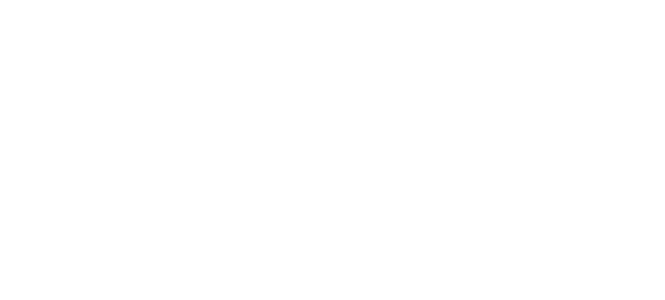
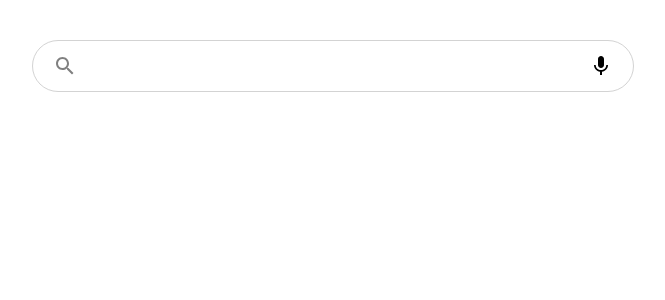
Before and after one commit to KabohaJeanMark/google-clone, a React (Create React App) app: page /search in a window 1280 px wide. Shown: the top 300 px of the page, without its empty margins (307-972 px from the left). Built offline with nearby package versions, Linux system fonts and the light colour scheme.

Commit message:
Fix error on context API setup of StateProvider

```diff
--- a/src/App.js
+++ b/src/App.js
@@ -5,6 +5,7 @@
 import './styles/App.css';
 
 function App() {
+  console.log("App is rendering")
   return (
     <div className="app">
       <Router>
--- a/src/contextAPI/StateProvider.js
+++ b/src/contextAPI/StateProvider.js
@@ -5,10 +5,12 @@
 
 // Higher Order container(component). the children is the App component
 export const StateProvider = ({reducer, initialState, children}) => {
-    <StateContext.Provider value={useReducer(reducer, initialState)}>
-        {children}
-    </StateContext.Provider>
-}
+    return (
+        <StateContext.Provider value={useReducer(reducer, initialState)}>
+            {children}
+        </StateContext.Provider>
+    )
+};
 
 // hook which allows us to pull information from the data layer
 export const useStateValue = () => useContext(StateContext)
--- a/src/index.js
+++ b/src/index.js
@@ -3,14 +3,14 @@
 import './styles/index.css';
 import App from './App';
 import reportWebVitals from './reportWebVitals';
-import { StateProvider } from './contextAPI/StateProvider';
+import { StateProvider } from './contextAPI/StateProvider'
 import reducer, { initialState } from './contextAPI/reducer';
 
 const root = ReactDOM.createRoot(document.getElementById('root'));
 root.render(
   <React.StrictMode>
     <StateProvider initialState={initialState} reducer={reducer}>
-    <App />
+      <App />
     </StateProvider>
   </React.StrictMode>
 );
```
